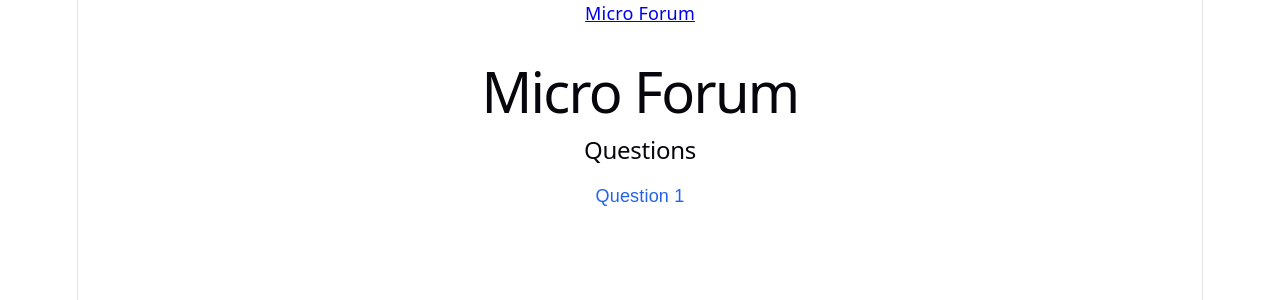
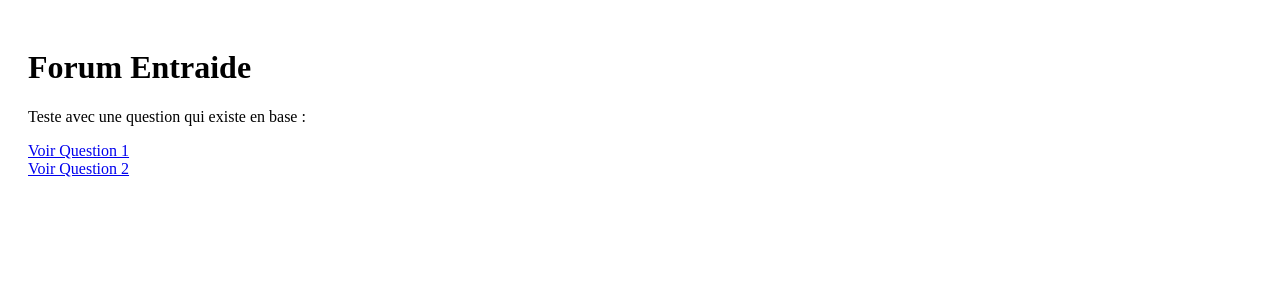
Before and after one commit to zen2511/micro-forum-entraide, a React (Vite) app in the folder client/: page / in a window 1280 px wide. Shown: the top 300 px of the page. Built offline with nearby package versions, Linux system fonts and the light colour scheme.

Commit message:
J3: Route détail question + connexion React ↔️ FastAPI OK

```diff
--- a/client/src/App.jsx
+++ b/client/src/App.jsx
@@ -1,20 +1,14 @@
-import { Routes, Route, Link } from 'react-router-dom'
-import Home from './pages/Home'
-import QuestionDetail from './pages/QuestionDetail'
+import { Routes, Route } from "react-router-dom";
+import Home from "./pages/Home";
+import QuestionDetail from "./pages/QuestionDetail";
 
 function App() {
   return (
-    <div>
-      <nav>
-        <Link to="/">Micro Forum</Link>
-      </nav>
-
-      <Routes>
-        <Route path="/" element={<Home />} />
-        <Route path="/question/:id" element={<QuestionDetail />} />
-      </Routes>
-    </div>
-  )
+    <Routes>
+      <Route path="/" element={<Home />} />
+      <Route path="/question/:id" element={<QuestionDetail />} />
+    </Routes>
+  );
 }
 
-export default App
+export default App;
--- a/client/src/main.jsx
+++ b/client/src/main.jsx
@@ -2,12 +2,11 @@ import React from 'react'
 import ReactDOM from 'react-dom/client'
 import { BrowserRouter } from 'react-router-dom'
 import App from './App.jsx'
-import './index.css'
 
 ReactDOM.createRoot(document.getElementById('root')).render(
   <React.StrictMode>
     <BrowserRouter>
       <App />
     </BrowserRouter>
-  </React.StrictMode>
+  </React.StrictMode>,
 )
--- a/client/src/pages/Home.jsx
+++ b/client/src/pages/Home.jsx
@@ -1,27 +1,15 @@
-import { Link } from 'react-router-dom'
+import { Link } from "react-router-dom";
 
-export default function Home() {
-  const questions = [
+function Home() {
+  return (
+    <div style={{ padding: "20px" }}>
+      <h1>Forum Entraide</h1>
+      <p>Teste avec une question qui existe en base :</p>
+      <Link to="/question/1">Voir Question 1</Link>
+      <br />
+      <Link to="/question/2">Voir Question 2</Link>
+    </div>
+  );
+}
 
-    { id: 1, title: "Question 1 " }
-  ]
-
-  return (
-    <div style={{ padding: "20px", fontFamily: "sans-serif" }}>
-      <h1>Micro Forum</h1>
-      <h2>Questions</h2>
-      <ul style={{ listStyle: "none", padding: 0 }}>
-        {questions.map(q => (
-          <li key={q.id} style={{ marginBottom: "10px" }}>
-            <Link
-              to={`/question/${q.id}`}
-              style={{ textDecoration: "none", color: "#2563eb", fontSize: "18px" }}
-            >
-              {q.title}
-            </Link>
-          </li>
-        ))}
-      </ul>
-    </div>
-  )
-}
+export default Home;
--- a/client/src/pages/QuestionDetail.jsx
+++ b/client/src/pages/QuestionDetail.jsx
@@ -1,38 +1,37 @@
-import { useEffect, useState } from 'react'
-import { useParams } from 'react-router-dom'
+import { useEffect, useState } from "react";
+import { useParams } from "react-router-dom";
 
-// 1. Mets fetchQuestion en dehors du composant
-export const fetchQuestion = async (id, setQuestion) => {
-  // Mock data pour l'instant
-  setQuestion({
-    id: id,
-    title: `Question ${id}`,
-    content: "Contenu de la question ici",
-    answers: ["Réponse 1", "Réponse 2", "Réponse 3"]
-  })
+function QuestionDetail() {
+  const { id } = useParams();
+  const [question, setQuestion] = useState(null);
+  const [loading, setLoading] = useState(true);
+  const [error, setError] = useState(null);
+
+  useEffect(() => {
+    fetch(`http://localhost:8000/api/questions/${id}`)
+     .then((res) => {
+        if (!res.ok) throw new Error("Question introuvable");
+        return res.json();
+      })
+     .then((data) => {
+        setQuestion(data);
+        setLoading(false);
+      })
+     .catch((err) => {
+        setError(err.message);
+        setLoading(false);
+      });
+  }, [id]);
+
+  if (loading) return <p>Chargement...</p>;
+  if (error) return <p>Erreur : {error}</p>;
+
+  return (
+    <div style={{ padding: "20px" }}>
+      <h1>{question.title}</h1>
+      <p>{question.content}</p>
+    </div>
+  );
 }
 
-export default function QuestionDetail() {
-  const { id } = useParams()
-  const [question, setQuestion] = useState(null)
-
-  useEffect(() => {
-    fetchQuestion(id, setQuestion)
-  }, [id])
-
-  if (!question) return <p>Chargement...</p>
-
-  return (
-    <div>
-      <h2>{question.title}</h2>
-      <p>{question.content}</p>
-
-      <h3>Réponses</h3>
-      <ul>
-        {question.answers.map((ans, i) => (
-          <li key={i}>{ans}</li>
-        ))}
-      </ul>
-    </div>
-  )
-}
+export default QuestionDetail;
```
